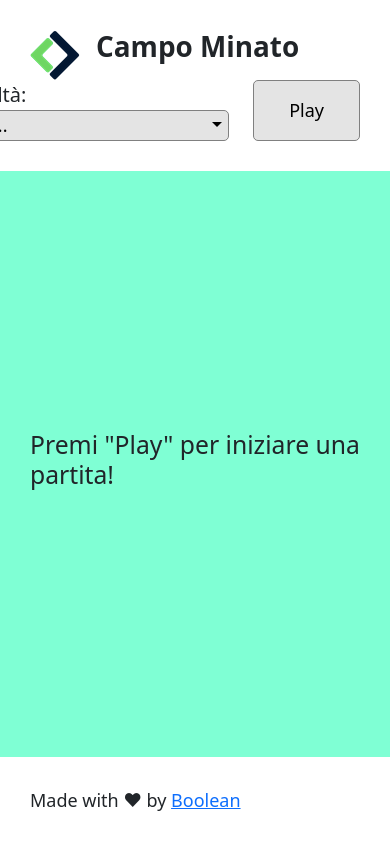
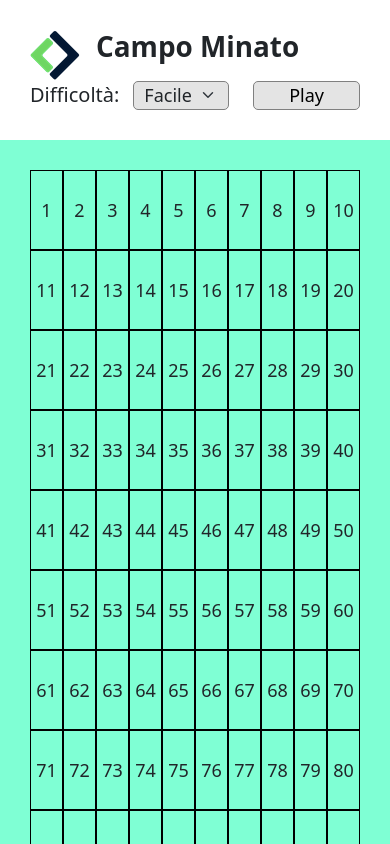
Before and after one commit to redihoxhaa/js-campominato-grid, a plain HTML site: page index.html in a window 390 px wide. Both pictures are taken after a click on the button "Play". Shown: the top 844 px of the page. Drawn offline with nearby package versions, Linux system fonts and the light colour scheme.

Commit message:
feat: esercizio completato

```diff
--- a/css/style.css
+++ b/css/style.css
@@ -26,6 +26,12 @@ footer {
     padding: 30px 30px;
 }
 
+.custom-btn.play,
+.custom-btn.select,
+.custom-btn.select option {
+    font-weight: 500;
+}
+
 .custom-btn {
     background-color: rgb(228, 228, 228);
     border: 1px solid gray;
@@ -51,26 +57,10 @@ main {
     padding: 0 35px;
 }
 
-.custom-btn.play,
-.custom-btn.select,
-.dropdown li a {
-    font-weight: 500;
-}
-
-.dropdown-toggle::after {
-    display: inline-block;
-    margin-left: 200px;
-    vertical-align: 0.255em;
-    content: "";
-    border-top: 0.3em solid;
-    border-right: 0.3em solid transparent;
-    border-bottom: 0;
-    border-left: 0.3em solid transparent;
-}
-
-.dropdown-menu.show {
-    background-color: rgb(228, 228, 228);
-    width: 290px;
+.custom-btn.select {
+    width: 200px;
+    margin-left: -10px;
+    padding: 0 0 0 10px;
     font-size: 1.125rem;
 }
 
@@ -81,11 +71,24 @@ ul.board {
 
 ul.board .cell {
     border: 1px solid black;
-    width: calc(100% / 10);
-    height: calc(100% / 10);
     display: flex;
     align-items: center;
     justify-content: center;
+}
+
+.cell.facile {
+    width: calc(100% / 10);
+    height: calc(100% / 10);
+}
+
+.cell.medio {
+    width: calc(100% / 9);
+    height: calc(100% / 9);
+}
+
+.cell.difficile {
+    width: calc(100% / 7);
+    height: calc(100% / 7);
 }
 
 .active {
--- a/index.html
+++ b/index.html
@@ -38,20 +38,14 @@
                 <img src="img/Logo.png" alt="Logo boolean">
                 <h1 class="fw-bold">Campo Minato</h1>
             </div>
-            <div class="col d-flex gap-4 justify-content-end">
-                <div class="dropdown">
-                    <span class="fs-5">Difficoltà:</span>
-                    <button class="custom-btn dropdown-toggle select" type="button" data-bs-toggle="dropdown"
-                        aria-expanded="false">
-                        Scegli...
-                    </button>
-                    <ul class="dropdown-menu">
-                        <li><a class="dropdown-item" href="#">Facile</a></li>
-                        <li><a class="dropdown-item" href="#">Medio</a></li>
-                        <li><a class="dropdown-item" href="#">Difficile</a></li>
-                    </ul>
-                </div>
-                <button type="button" class="custom-btn play">Play</button>
+            <div class="col d-flex gap-4 justify-content-end align-items-center">
+                <span class="fs-5">Difficoltà:</span>
+                <select class="form-select custom-btn select" id="difficulty-selector">
+                    <option value="facile">Facile</option>
+                    <option value="medio">Medio</option>
+                    <option value="difficile">Difficile</option>
+                </select>
+                <button type="button" class="custom-btn play" id="play-button">Play</button>
             </div>
         </div>
 
--- a/js/myscript.js
+++ b/js/myscript.js
@@ -0,0 +1,44 @@
+// FUNCTIONS
+
+function generateCell(tag, classes, content) {
+    const cell = document.createElement(tag);
+    cell.className = classes;
+    cell.append(content);
+    cell.addEventListener("click", function () {
+        cell.classList.add("active");
+    })
+    return cell;
+}
+
+// OPERATIONS
+
+const board = document.querySelector(".board");
+const gameDifficulty = ["facile", "medio", "difficile"];
+const chooseDifficulty = document.getElementById("difficulty-selector");
+const playButton = document.getElementById("play-button");
+const callToAction = document.querySelector(".call-to-action");
+
+playButton.addEventListener("click", function () {
+    callToAction.classList.add("d-none");
+    board.classList.remove("d-none");
+    board.innerHTML = "";
+    if (chooseDifficulty.value === gameDifficulty[0]) {
+
+        for (let i = 1; i <= 100; i++) {
+            const cellElement = generateCell("li", `cell ${gameDifficulty[0]}`, i)
+            board.append(cellElement);
+        }
+    } else if (chooseDifficulty.value === gameDifficulty[1]) {
+
+        for (let i = 1; i <= 81; i++) {
+            const cellElement = generateCell("li", `cell ${gameDifficulty[1]}`, i)
+            board.append(cellElement);
+        }
+    } else if (chooseDifficulty.value === gameDifficulty[2]) {
+
+        for (let i = 1; i <= 49; i++) {
+            const cellElement = generateCell("li", `cell ${gameDifficulty[2]}`, i)
+            board.append(cellElement);
+        }
+    }
+})
```
